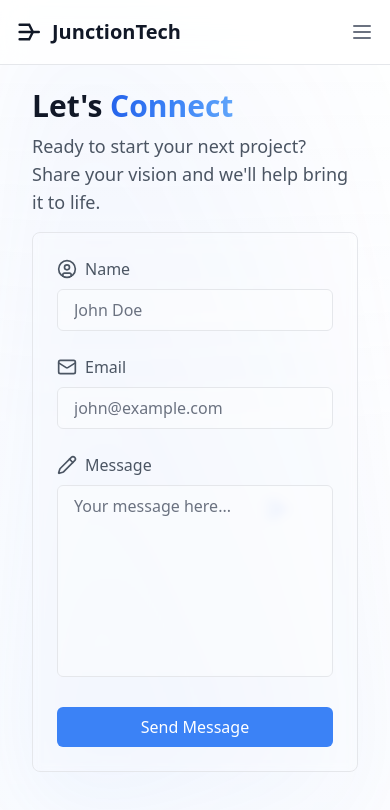
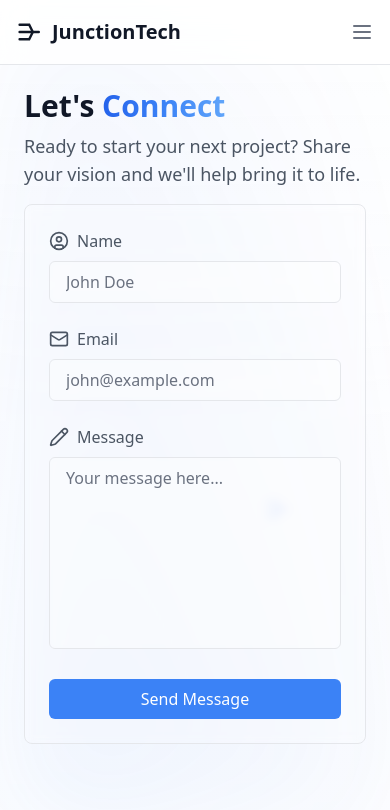
Before and after one commit to sam-warren/junction, a React (Vite) app: page /contact in a window 390 px wide. Shown: the top 810 px of the page. Built offline with nearby package versions, Linux system fonts and the light colour scheme.

Commit message:
Adjust padding for mobile screens

```diff
--- a/src/components/about/AboutSection.tsx
+++ b/src/components/about/AboutSection.tsx
@@ -215,7 +215,7 @@ const AboutSection: React.FC = () => {
 
   return (
     <div className="relative">
-      <section className="relative mx-auto w-full max-w-7xl p-3 pt-6 sm:p-4 sm:px-6 lg:px-8 lg:pt-8">
+      <section className="relative mx-auto w-full max-w-7xl p-3 pt-6 sm:p-4 px-2 sm:px-6 lg:px-8 lg:pt-8">
         {/* Introduction and Proficiency Grid Row */}
         <div className="mb-8 flex flex-col lg:mb-12 lg:flex-row lg:gap-16 xl:gap-24">
           {/* Left Column - Text Content */}
--- a/src/components/contact/ContactForm.tsx
+++ b/src/components/contact/ContactForm.tsx
@@ -155,7 +155,7 @@ const ContactForm: React.FC = () => {
   };
 
   return (
-    <div className="relative mx-auto w-full max-w-7xl p-4 pb-6 pt-6 sm:px-6 lg:px-8 lg:pt-8">
+    <div className="relative mx-auto w-full max-w-7xl p-4 pb-6 pt-6 px-2 sm:px-6 lg:px-8 lg:pt-8">
       {alert && (
         <Alert
           type={alert.type}
```
